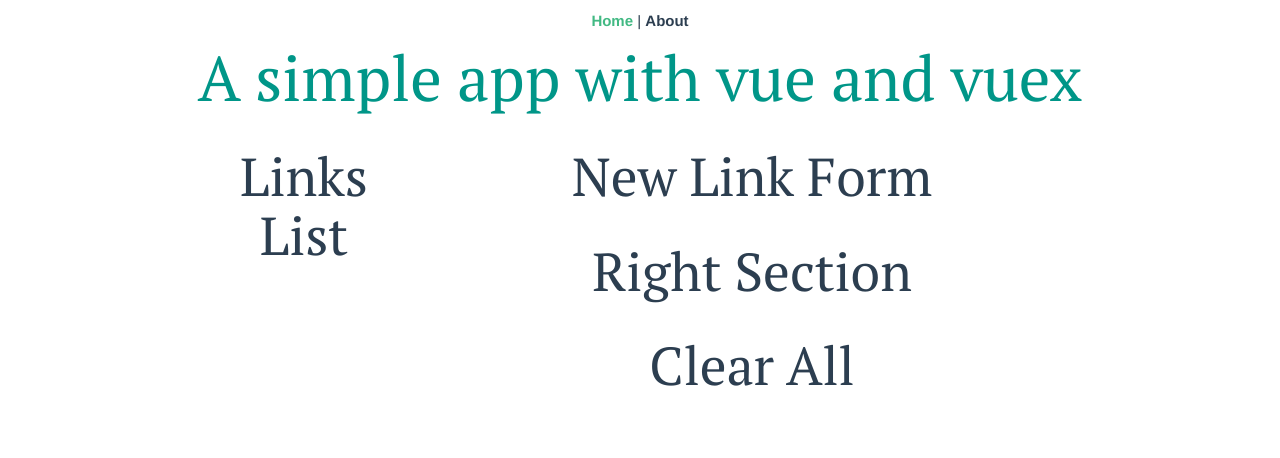
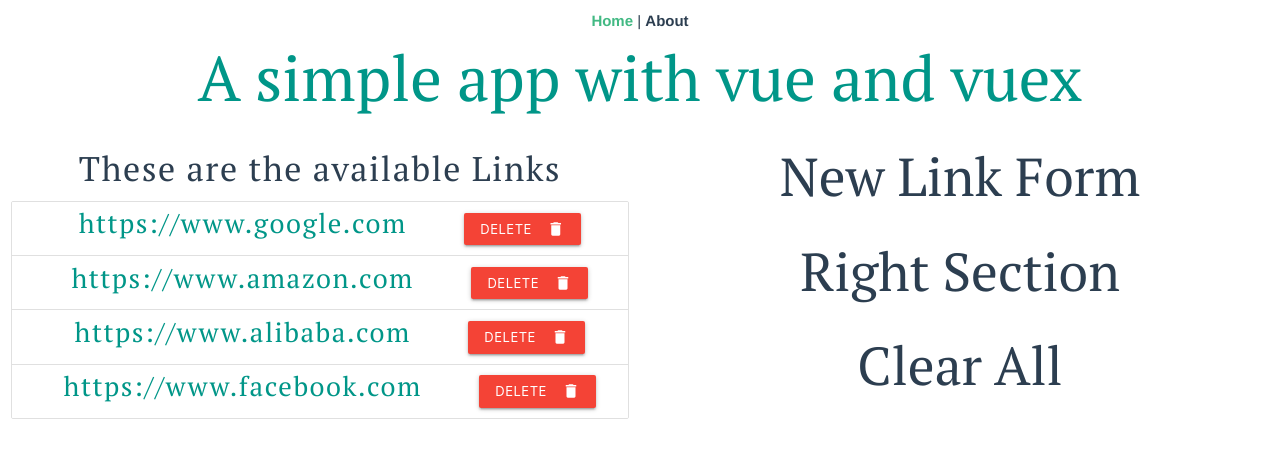
Before and after one commit to adewale2018/simple-vue-app, a Vue app: page / in a window 1280 px wide. Shown: the top 458 px of the page. Built offline with nearby package versions, Linux system fonts and the light colour scheme.

Commit message:
add links-list component, and delete link logic

```diff
--- a/src/components/Landing.vue
+++ b/src/components/Landing.vue
@@ -1,17 +1,12 @@
 <template>
   <div>
     <h1 class="teal-text">{{ getTitle }}</h1>
-    <!-- Navbar goes here -->
-    <div class="container">
-      <!-- Page Layout here -->
+    <div>
       <div class="row">
-        <div class="col s3 left">
-          <!-- Grey navigation panel -->
+        <div class="col s6">
           <links-list />
         </div>
-
-        <div class="col s9">
-          <!-- Teal page content  -->
+        <div class="col s6">
           <new-link-form />
           <right-section />
           <clear-all />
--- a/src/components/LinksList.vue
+++ b/src/components/LinksList.vue
@@ -1,13 +1,57 @@
 <template>
-  <div>
-    <h2>Links List</h2>
+  <div class="section">
+    <h4>These are the available Links</h4>
+    <ul class="collection">
+      <li class="collection-item" v-for="link in getLinks" :key="link.id">
+        <span id="link">
+          <a class="teal-text" :href="link.link" target="_blank">
+            {{ link.link }}
+          </a>
+        </span>
+        <button
+          class="btn-small waves-effect waves-light red"
+          type="submit"
+          name="action"
+          id="btn"
+          @click="deleteLink(link)"
+        >
+          Delete
+          <i class="material-icons right">delete</i>
+        </button>
+      </li>
+    </ul>
   </div>
 </template>
 
 <script>
+import { mapGetters, mapActions } from "vuex";
 export default {
-  name: "LinksList"
+  name: "LinksList",
+  computed: { ...mapGetters(["getLinks"]) },
+  methods: {
+    ...mapActions(["deleteLink"])
+  }
 };
 </script>
 
-<style scoped></style>
+<style scoped>
+h4 {
+  letter-spacing: 0.1rem;
+  /* font-weight: 100; */
+}
+#btn {
+  margin-left: 2rem;
+}
+#link {
+  font-size: 1.8rem;
+  letter-spacing: 0.1rem;
+  font-family: "PT Serif", serif;
+  padding: 0.5rem 1.3rem;
+}
+#link:hover {
+  background: teal;
+}
+#link:hover a {
+  color: #fff !important;
+}
+</style>
--- a/src/store/index.js
+++ b/src/store/index.js
@@ -17,9 +17,20 @@ export default new Vuex.Store({
   getters: {
     getTitle(state) {
       return state.title;
+    },
+    getLinks(state) {
+      return state.links;
     }
   },
-  mutations: {},
-  actions: {},
+  actions: {
+    deleteLink({ commit }, link) {
+      commit("REMOVE_LINK", link);
+    }
+  },
+  mutations: {
+    REMOVE_LINK(state, link) {
+      return (state.links = state.links.filter(lnk => lnk.id !== link.id));
+    }
+  },
   modules: {}
 });
```
